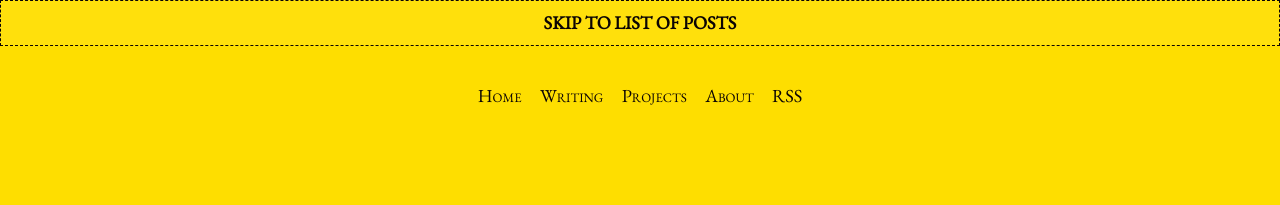
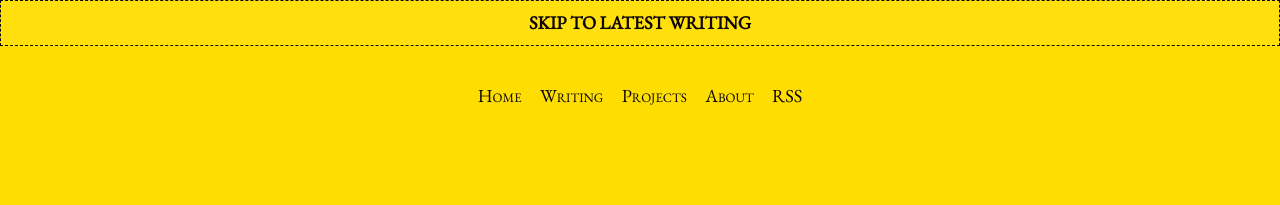
Before and after one commit to atonui/jekyll-blog, a Jekyll site: the page built from index.html, in a window 1280 px wide and 900 px high. Shown: the top 205 px of the window. Built offline with Jekyll 4.4.1, drawn with Linux system fonts in a browser that asks for light colours; the list of posts is cut into pages by our own code; some of the changed text lies outside the part shown.

Commit message:
Modernize site head and footer

```diff
--- a/_layouts/default.html
+++ b/_layouts/default.html
@@ -1,34 +1,26 @@
 <!DOCTYPE html>
 <html lang="{{ page.lang | default: site.lang | default: "en" }}">
   <head>
-
     <meta charset="utf-8">
-    <meta http-equiv="X-UA-Compatible" content="IE=edge">
     <meta name="viewport" content="width=device-width, initial-scale=1">
 
-    <title>{{ site.title }}{% if page.title and page.title != "" %} &mdash; {{ page.title }}{% endif %}</title>
+    {% seo %}
 
-    {% if site.description %}<meta name="description" content="{{ site.description }}">{% endif %}
-
-    <link rel="stylesheet" href="{{ '/assets/css/main.css' | absolute_url }}?{{ site.time | date: '%s%N' }}">
-
+    <link rel="stylesheet" href="{{ '/assets/css/main.css' | absolute_url }}">
+    <link rel="alternate" type="application/rss+xml" title="{{ site.title }}" href="{{ '/feed.xml' | absolute_url }}">
+    <link rel="icon" href="{{ '/favicon.ico' | relative_url }}">
     <link rel="apple-touch-icon" href="{{ site.icon }}">
 
     {% if site.google_analytics and jekyll.environment == 'production' %}
       {% include analytics.html %}
     {% endif %}
-
   </head>
   <body>
 
     {% if page.layout == 'home' %}
-      <a href="#main" class="skip-navigation">
-        Skip to list of posts
-      </a>
+      <a href="#main" class="skip-navigation">Skip to latest writing</a>
     {% else %}
-      <a href="#main" class="skip-navigation">
-        Skip to content
-      </a>
+      <a href="#main" class="skip-navigation">Skip to content</a>
     {% endif %}
 
     {{ content }}
@@ -37,15 +29,19 @@
       {% include search.html %}
     {% endunless %}
 
-    {% include menu.html %}
+    {% unless page.layout == 'home' %}
+      {% include menu.html %}
+    {% endunless %}
 
-    {% unless site.hide_credits %}
-      <aside class="site-credits">
-        <p>
-          <small><a href="https://github.com/patdryburgh/hitchens">Hitchens Theme</a> powered by <a href="http://jekyllrb.com">Jekyll</a></small>
-        </p>
-      </aside>
-    {% endunless %}
+    <footer class="site-footer">
+      <p>
+        © {{ 'now' | date: "%Y" }} Allan Koech
+        <span aria-hidden="true">·</span>
+        <a href="https://github.com/{{ site.github_username }}">GitHub</a>
+        <span aria-hidden="true">·</span>
+        <a href="{{ '/feed.xml' | relative_url }}">RSS</a>
+      </p>
+    </footer>
 
   </body>
 </html>
```
